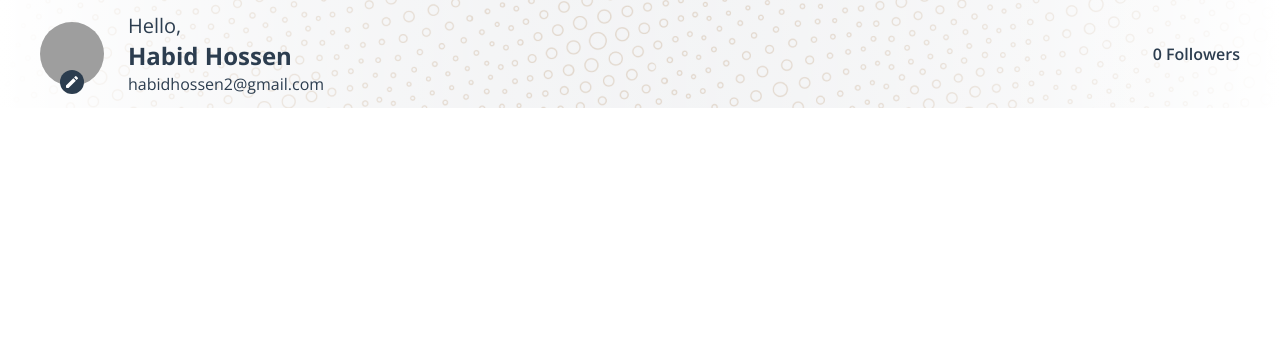
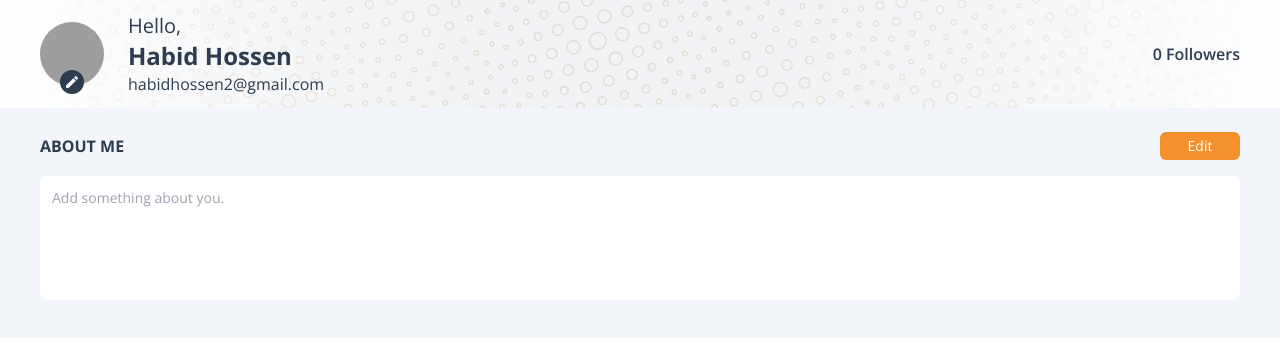
Before and after one commit to Habidhossen/CipherSchools-Client, a React (Create React App) app: page / in a window 1280 px wide. Shown: the top 338 px of the page. Built offline with nearby package versions, Linux system fonts and the light colour scheme; grey boxes are pictures that could not be loaded.

Commit message:
AboutMe components added

```diff
--- a/src/App.css
+++ b/src/App.css
@@ -10,4 +10,5 @@
 /* set body fonts and others */
 body {
   font-family: "Open Sans", sans-serif;
+  background-color: #f2f5fa;
 }
--- a/src/App.js
+++ b/src/App.js
@@ -1,10 +1,12 @@
 import "./App.css";
+import AboutMe from "./components/AboutMe/AboutMe";
 import UserProfile from "./components/UserProfile/UserProfile";
 
 function App() {
   return (
     <div>
       <UserProfile />
+      <AboutMe />
     </div>
   );
 }
--- a/src/components/AboutMe/AboutMe.js
+++ b/src/components/AboutMe/AboutMe.js
@@ -1,7 +1,30 @@
 import React from "react";
 
 const AboutMe = () => {
-  return <div></div>;
+  return (
+    <section className="px-10">
+      <div className="flex items-center justify-between mb-4 mt-6">
+        <div>
+          <h1 className="text-text text-base font-bold uppercase">About Me</h1>
+        </div>
+        <div>
+          <button className="bg-primary text-white rounded-md text-sm h-7 w-20 hover:bg-[#F3AA61] duration-150">
+            Edit
+          </button>
+        </div>
+      </div>
+      <div>
+        <textarea
+          className="w-full p-3 rounded-lg text-text text-sm focus:outline-none"
+          placeholder="Add something about you."
+          style={{ resize: "none" }}
+          name=""
+          id=""
+          rows="5"
+        ></textarea>
+      </div>
+    </section>
+  );
 };
 
 export default AboutMe;
```
